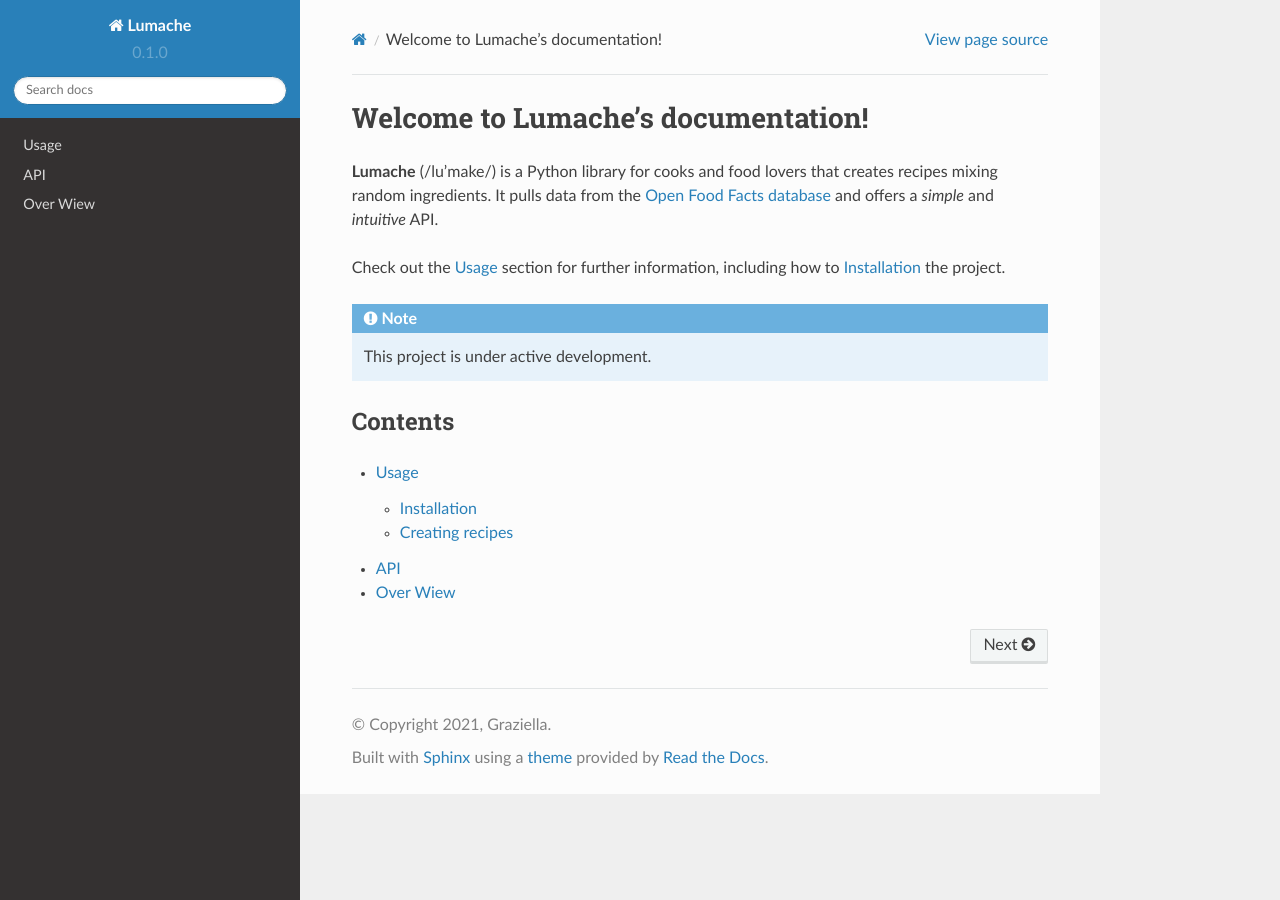
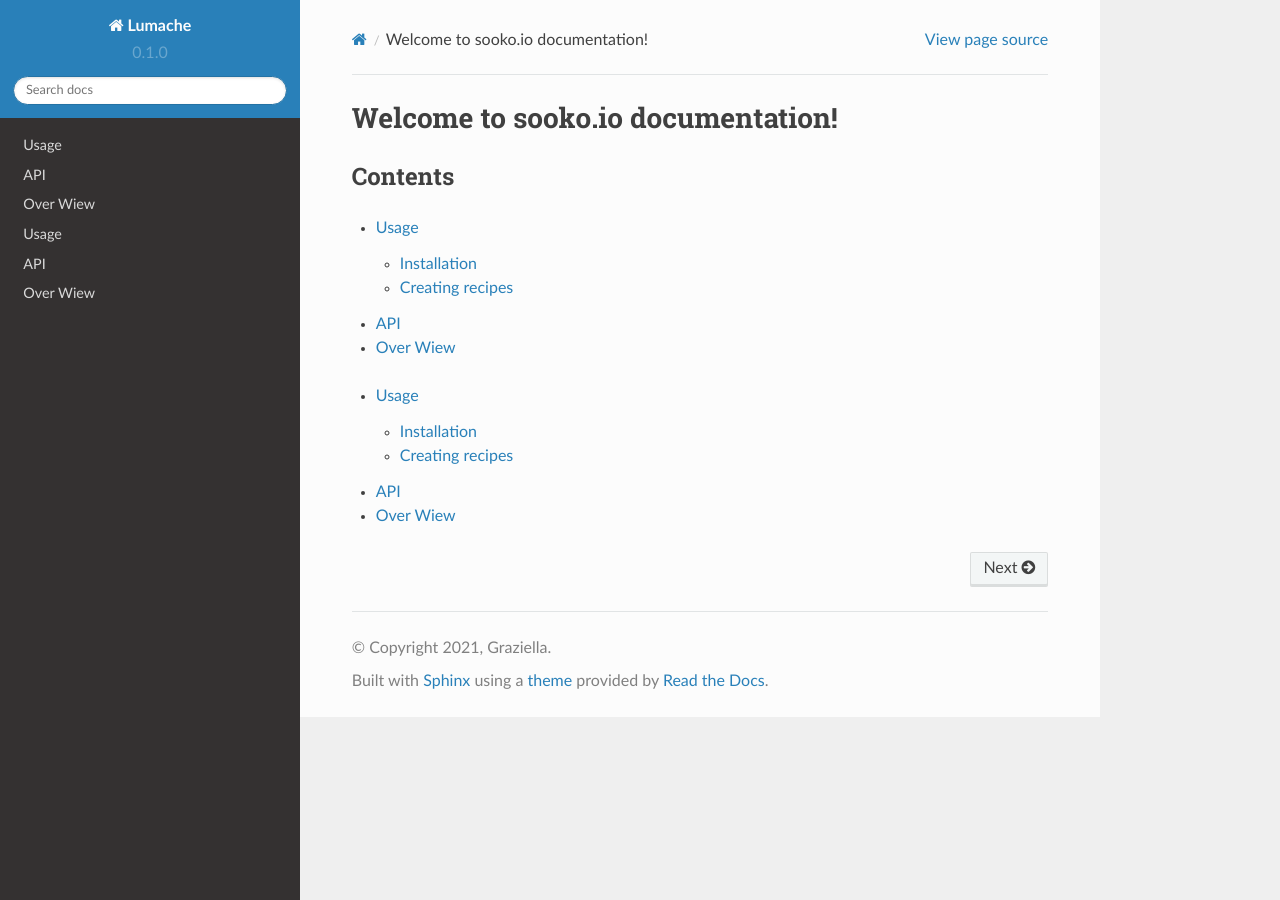
Before and after one commit to sooko/usermanual, a Sphinx documentation site: the page built from docs/source/index.rst, in a window 1280 px wide. Built offline with Sphinx 7.4.7 and the Read the Docs theme 2.0.0, drawn with Linux system fonts in a browser that asks for light colours.

Commit message:
new doc 1

```diff
--- a/docs/source/index.rst
+++ b/docs/source/index.rst
@@ -1,17 +1,6 @@
-Welcome to Lumache's documentation!
-===================================
+Welcome to sooko.io documentation!
+==================================
 
-**Lumache** (/lu'make/) is a Python library for cooks and food lovers
-that creates recipes mixing random ingredients.
-It pulls data from the `Open Food Facts database <https://world.openfoodfacts.org/>`_
-and offers a *simple* and *intuitive* API.
-
-Check out the :doc:`usage` section for further information, including
-how to :ref:`installation` the project.
-
-.. note::
-
-   This project is under active development.
 
 Contents
 --------
@@ -21,3 +10,11 @@
    usage
    api
    overview
+
+
+
+.. toctree::
+
+   usage
+   api
+   overview
```
